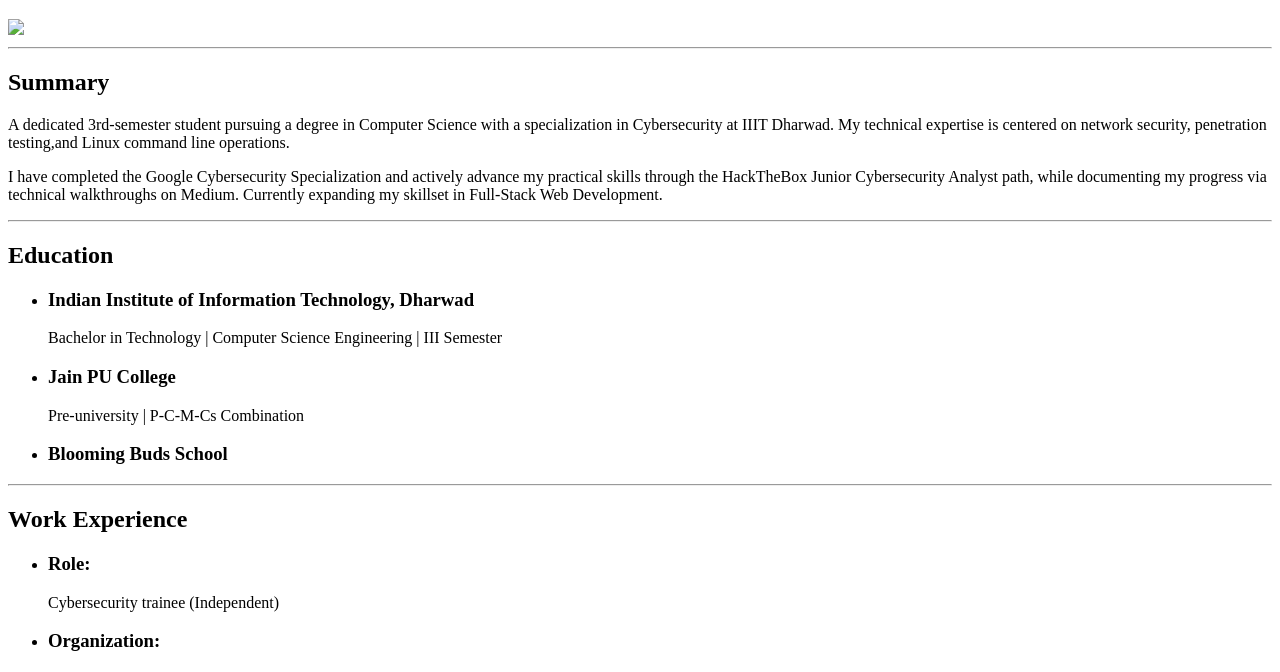
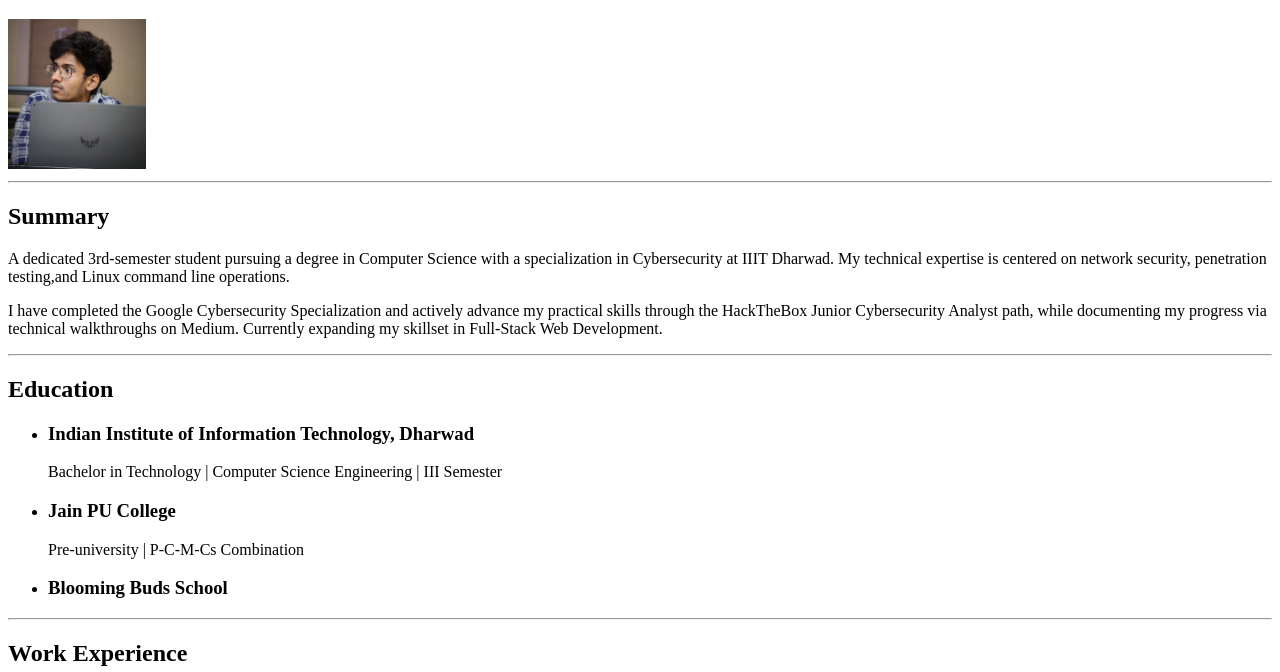
Before and after one commit to 4bh1-03/Portfolio, a plain HTML site: page index.html in a window 1280 px wide. Shown: the part 61-733 px from the top of the page. Drawn offline with Linux system fonts and the light colour scheme.

Commit message:
Fix image source
Updated image source path and corrected HTML structure.

```diff
--- a/index.html
+++ b/index.html
@@ -7,7 +7,7 @@
 
     <body>
         <h1>Abhinav V Gumgol</h1>
-        <img src="./Me.jpg" height="150"><hr>
+        <img src="./Assets/Images/Me.jpg" height="150"><hr>
 
         <h2>Summary</h2>
         <p>A dedicated 3rd-semester student pursuing a degree in
@@ -77,4 +77,5 @@
             <p>© Abhinav. All rights reserved.</p>
         </footer>
     </body>
+
 </html>
```
